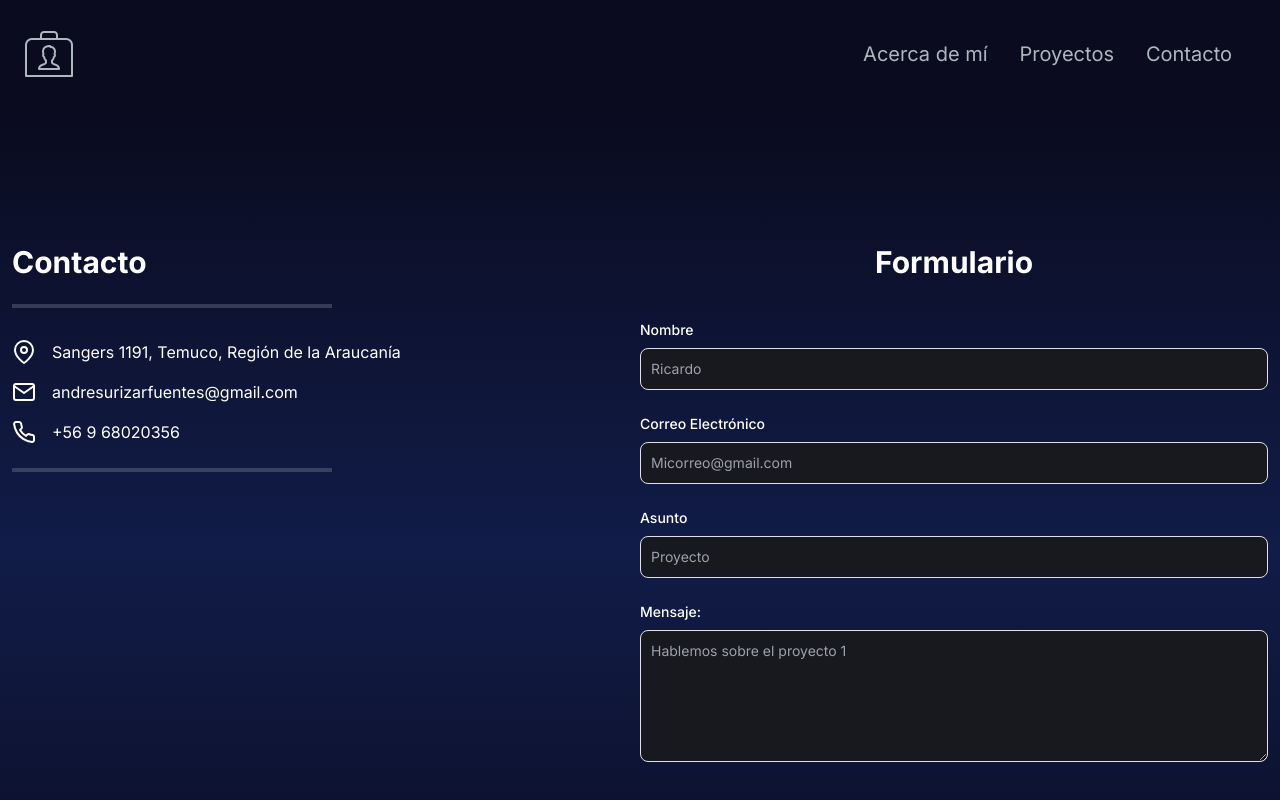
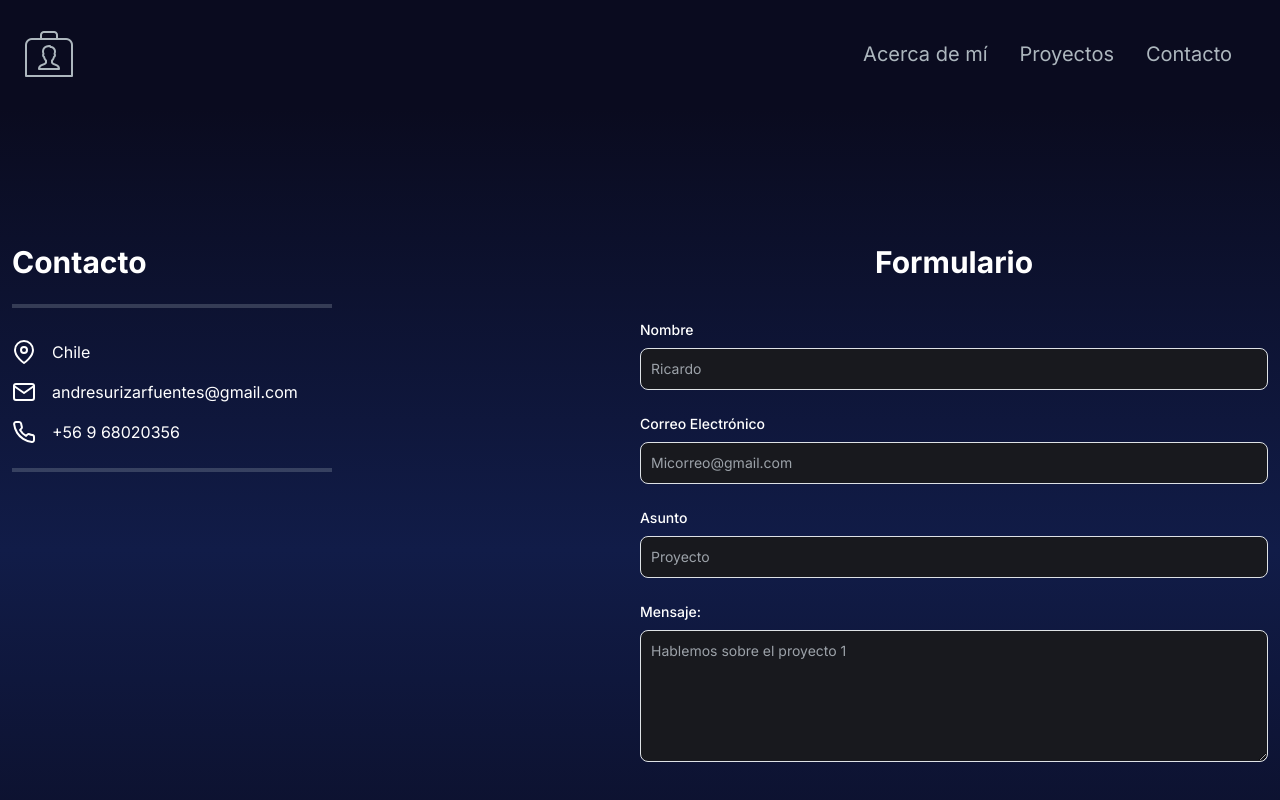
Before and after one commit to RichiFU/Portafolio, a Next.js app: page /contact in a window 1280 px wide. Shown: the top 800 px of the page. Built offline with nearby package versions, Linux system fonts and the light colour scheme.

Commit message:
arreglos

```diff
--- a/src/components/ContactForm.jsx
+++ b/src/components/ContactForm.jsx
@@ -10,7 +10,7 @@ const ContactForm = () => {
     const contacts = [
         {
             id: 1,
-            name: 'Sangers 1191, Temuco, Región de la Araucanía',
+            name: 'Chile',
             icon: <FiMapPin />,
         },
         {
```
